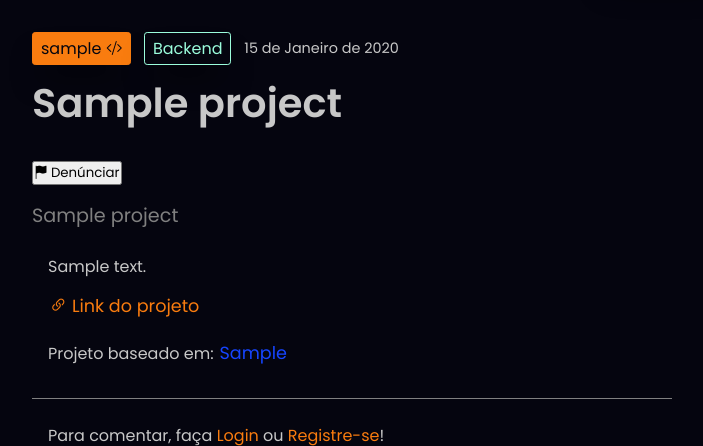
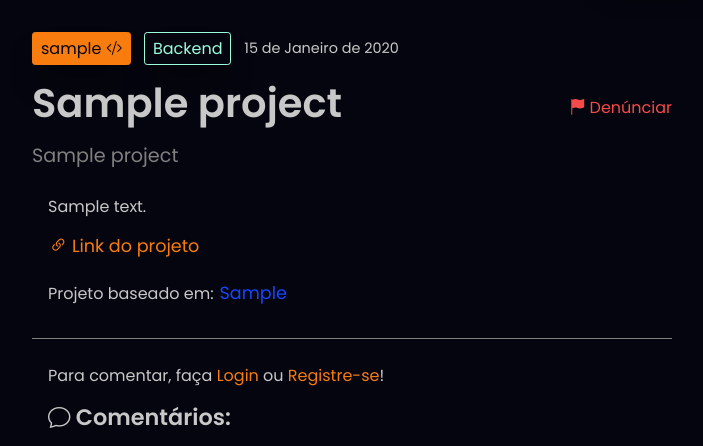
Before and after one commit to devid8642/CodeConn, a Django app: page /project/1/ in a window 1280 px wide. Shown: the part 120-566 px from the top of the page, without its empty margins (288-991 px from the left). Run offline with Django 4.2, Linux system fonts and the light colour scheme; tables that the repository leaves empty hold one stand-in row (values such as "Sample post"); some libraries are stand-ins or nearby versions.

Commit message:
complaints design

```diff
--- a/base_static/projects/css/project-detail.css
+++ b/base_static/projects/css/project-detail.css
@@ -42,7 +42,25 @@
     font-size: 1rem;
 }
 
-.post-header .post-title {
+.post-title {
+    display: flex;
+    justify-content: space-between;
+    align-items: center;
+}
+
+.post-title form button {
+    background-color: transparent;
+    border: none;
+    color: rgb(247, 74, 74);
+    font-size: 1rem;
+    cursor: pointer;
+}
+
+.post-title form button:hover {
+    color: rgb(249, 43, 43);
+}
+
+.post-header .post-title h2 {
     font-size: 2.5rem;
     margin-bottom: .5rem;
 }
@@ -244,3 +262,10 @@
         padding: 0 1rem;
     }
 }
+
+@media (max-width: 768px) {
+    .post-title {
+        flex-flow: row wrap;
+        margin-bottom: 1rem;
+    }
+}
--- a/projects/templates/projects/pages/project_detail.html
+++ b/projects/templates/projects/pages/project_detail.html
@@ -9,6 +9,7 @@
 
 {% block content %}
   <div class="post-container">
+    {% include 'global/partials/_messages.html' %}
       <div class="post-area">
         <div class="post-header">
           <div class="post-user">
@@ -23,18 +24,21 @@
               </a>
             {% endif %}
             {% if project.stack %}
-              <a href="{% url 'projects:project_search' %}?q={{project.is_inspired.stack}}" class="user-link">
+              <a href="{% url 'projects:project_search' %}?q={{project.is_inspired.stack}}"
+                class="user-link">
                 {{ project.get_stack_display }}
               </a>
             {% endif %}
             <p>{{ project.created_at | naturalday }}</p>
           </div>
-          <h2 class="post-title">
-            {% if project.is_approved %}
-              {{ project.title }}
-            {% else %}
-              {{ project.title }} (Não aprovado)
-            {% endif %}
+          <div class="post-title">
+            <h2>
+              {% if project.is_approved %}
+                {{ project.title }}
+              {% else %}
+                {{ project.title }} (Não aprovado)
+              {% endif %}
+            </h2>
             <form action="{% url 'projects:make_complaint' %}" method="POST">
               {% csrf_token %}
               <input type="hidden" name="project_id" value="{{ project.id }}">
@@ -43,7 +47,7 @@
                 Denúnciar
               </button>
             </form>
-          </h2>
+          </div>
           <p class="post-description">{{ project.subtitle }}</p>
         </div>
         <div class="post-body">
```
